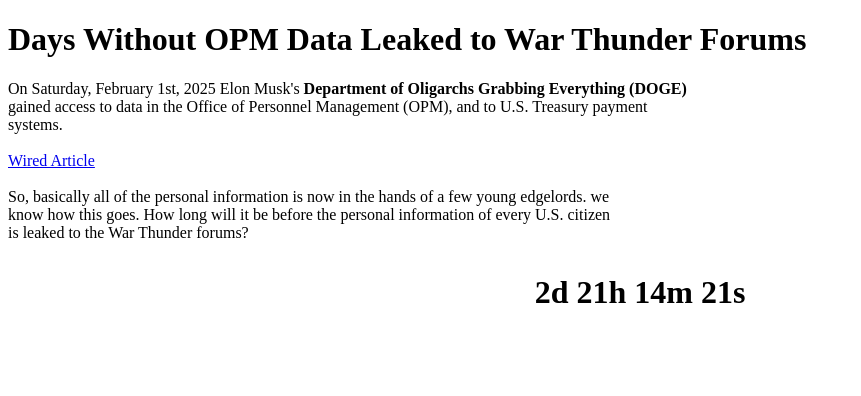
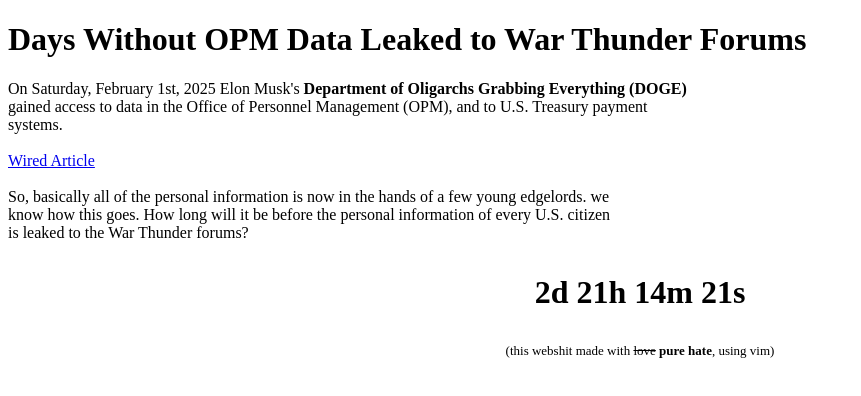
Before and after one commit to Trogluddite/trogluddite.github.io, a plain HTML site: page index.html in a window 1280 px wide. Shown: the whole page, without its empty margins (0-861 px from the left). Drawn offline with Linux system fonts and the light colour scheme.

Commit message:
add a footer whynot

```diff
--- a/index.html
+++ b/index.html
@@ -46,5 +46,9 @@
   }
 }, 1000);
 </script>
+</center></h1>
 
-</center></h1>
+<!-- footer whynot -->
+<font size=2><center> (this webshit made with <s>love</s> <b>pure hate</b>, using vim) </center></font>
+
+</html>
```
